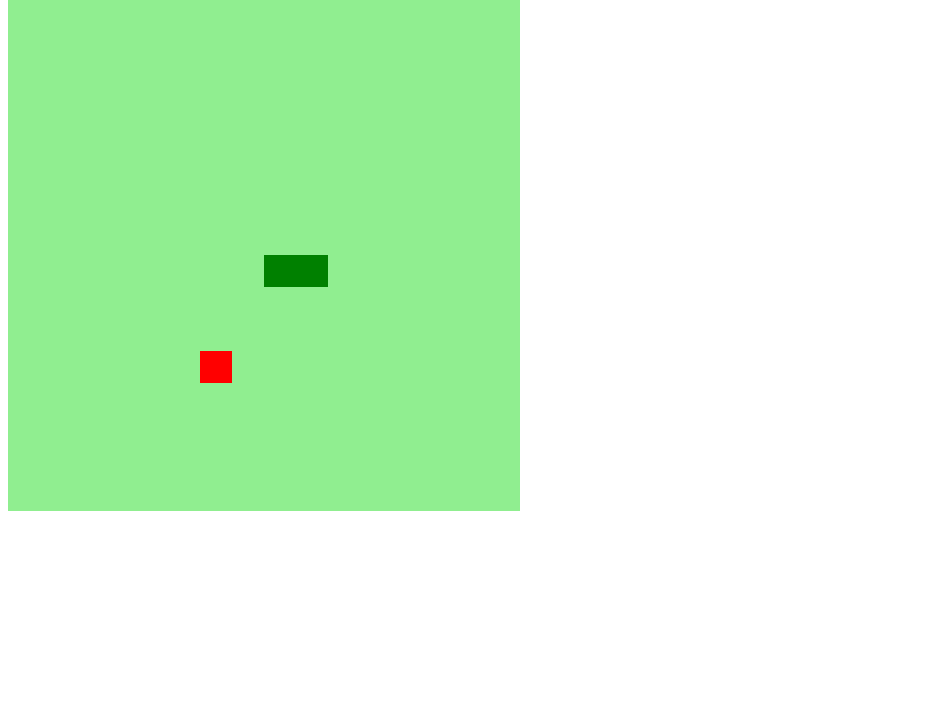
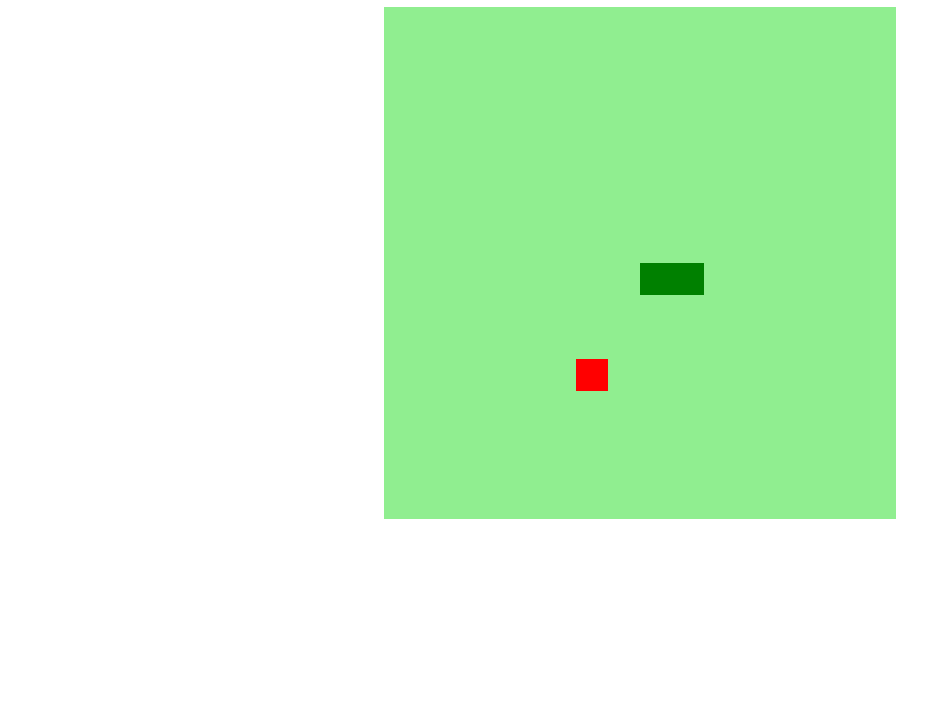
Before and after one commit to EduBrito87/Snake-game, a plain HTML site: page index.html in a window 1280 px wide. Shown: the part 81-800 px from the top of the page, without its empty margins (0-951 px from the left). Drawn offline with Linux system fonts and the light colour scheme.

Commit message:
Adiionar estilização ao body

```diff
--- a/script.js
+++ b/script.js
@@ -47,7 +47,7 @@ function iniciarJogo(){
     if(snake[0].y < 0 && direction == "up") snake[0].y = 16 * box;
 
     for(let i = 1; i < snake.length; i++){
-        if (snake[0].x == snake[i].x && snake[0].yy == snake[i].y){
+        if (snake[0].x == snake[i].x && snake[0].y == snake[i].y){
             clearInterval(jogo);
             alert('Game Over :( ');
         }
--- a/style.css
+++ b/style.css
@@ -1,3 +1,7 @@
 body{
-
+    display: flex;
+    justify-content: center;
+    align-items: center;
+    flex-direction: column;
+    color: green;
 }
```
